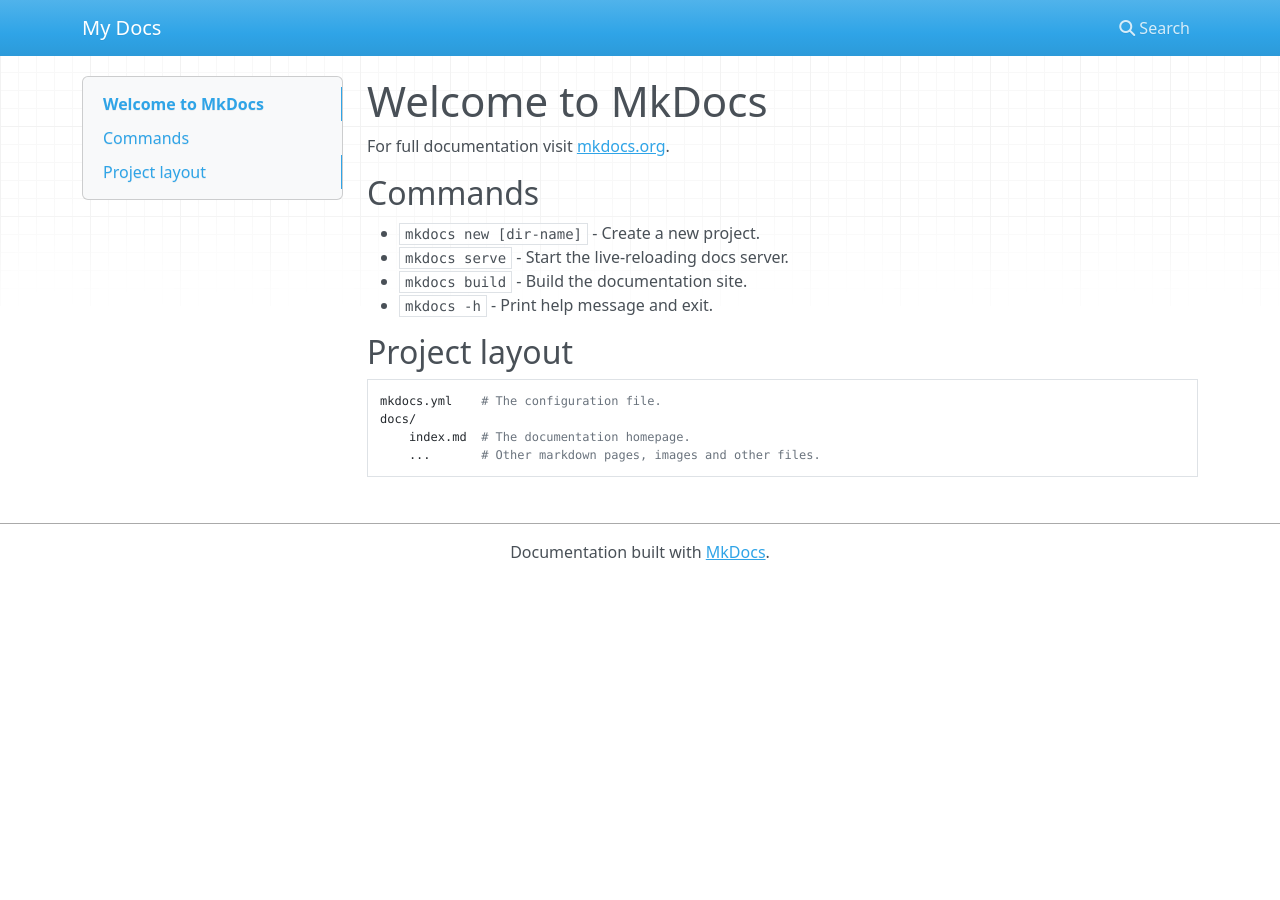
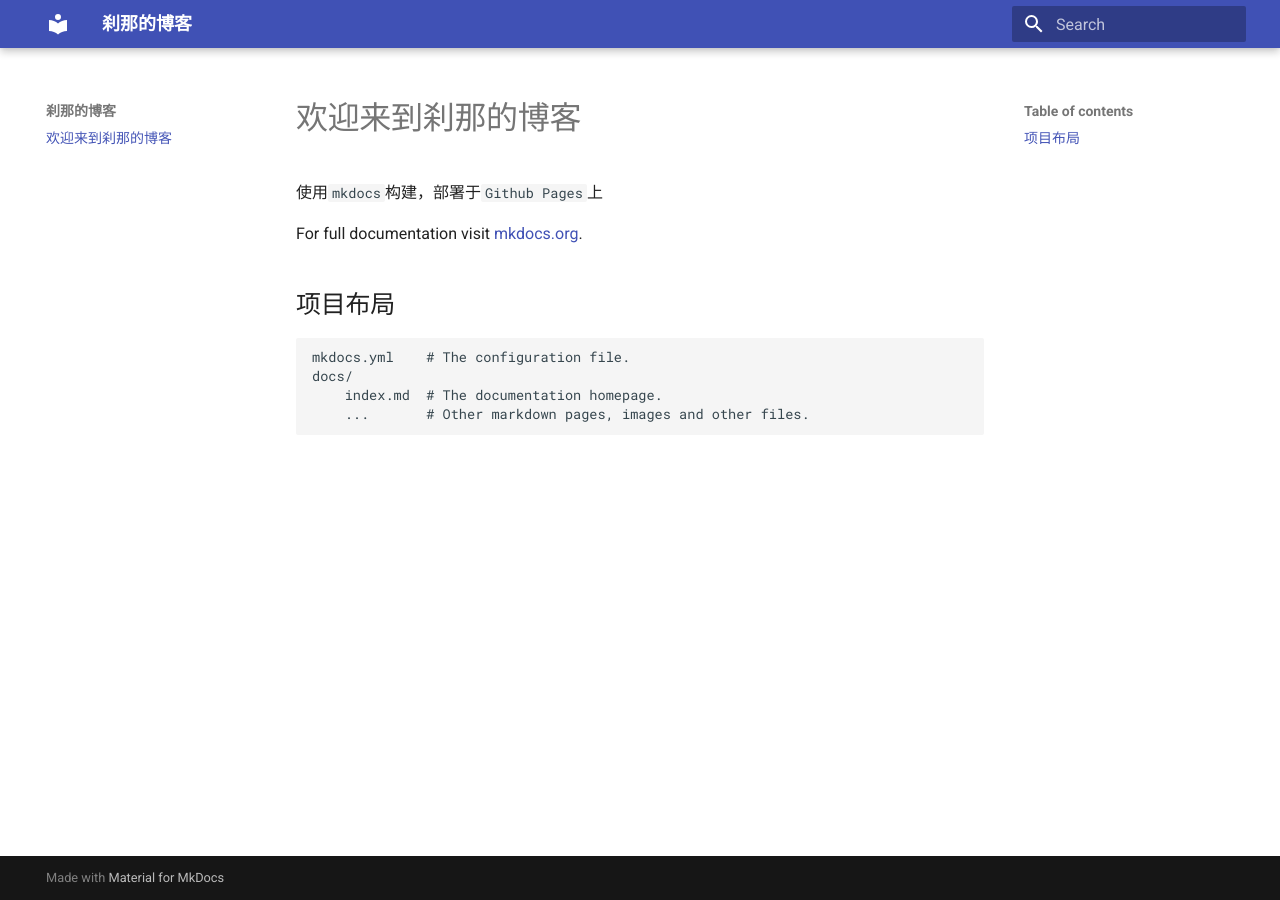
Before and after one commit to Setsuna0422/My-Site, an MkDocs documentation site: the page built from docs/index.md, in a window 1280 px wide. Built offline with MkDocs 1.6.1 and Material for MkDocs 9.7.7, drawn with Linux system fonts in a browser that asks for light colours; nearby versions of some CDN libraries.

```diff
--- a/docs/index.md
+++ b/docs/index.md
@@ -1,15 +1,10 @@
-# Welcome to MkDocs
+# 欢迎来到刹那的博客
+
+使用`mkdocs`构建，部署于`Github Pages`上
 
 For full documentation visit [mkdocs.org](https://www.mkdocs.org).
 
-## Commands
-
-* `mkdocs new [dir-name]` - Create a new project.
-* `mkdocs serve` - Start the live-reloading docs server.
-* `mkdocs build` - Build the documentation site.
-* `mkdocs -h` - Print help message and exit.
-
-## Project layout
+## 项目布局
 
     mkdocs.yml    # The configuration file.
     docs/
--- a/mkdocs.yml
+++ b/mkdocs.yml
@@ -1 +1,4 @@
-site_name: My Docs
+site_name: 刹那的博客
+
+theme:
+  name: material
```
Also changed, not shown: 1 other file.
